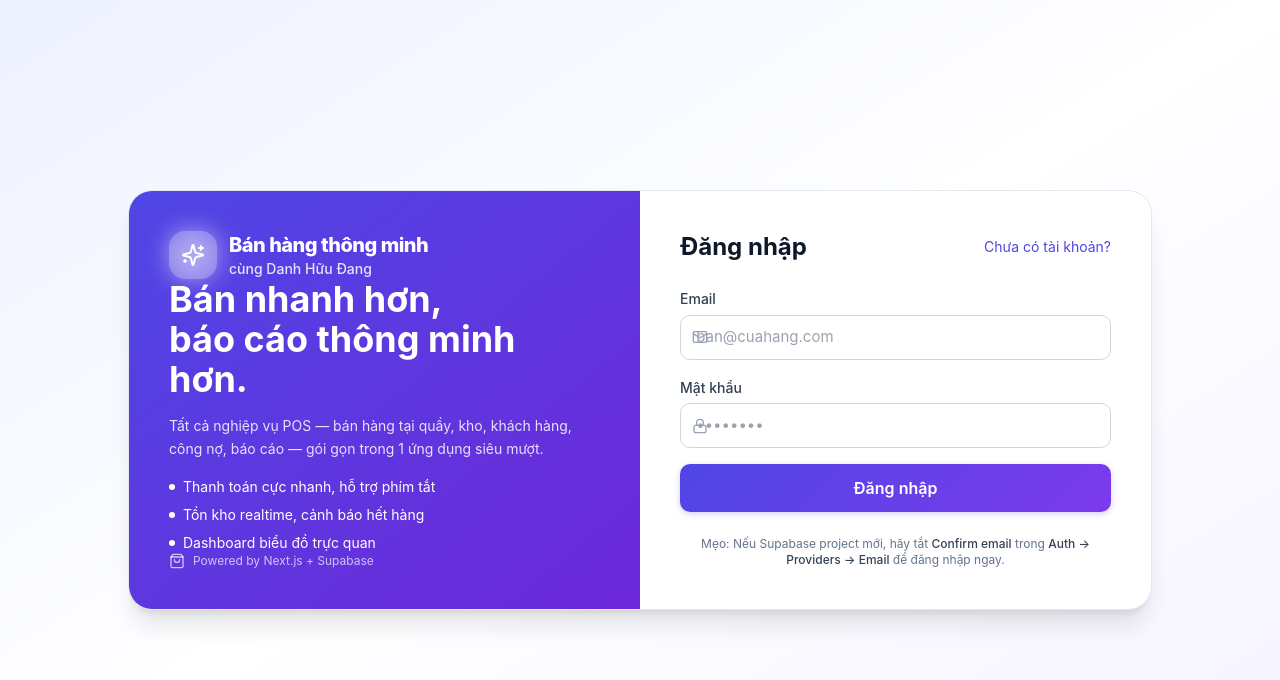
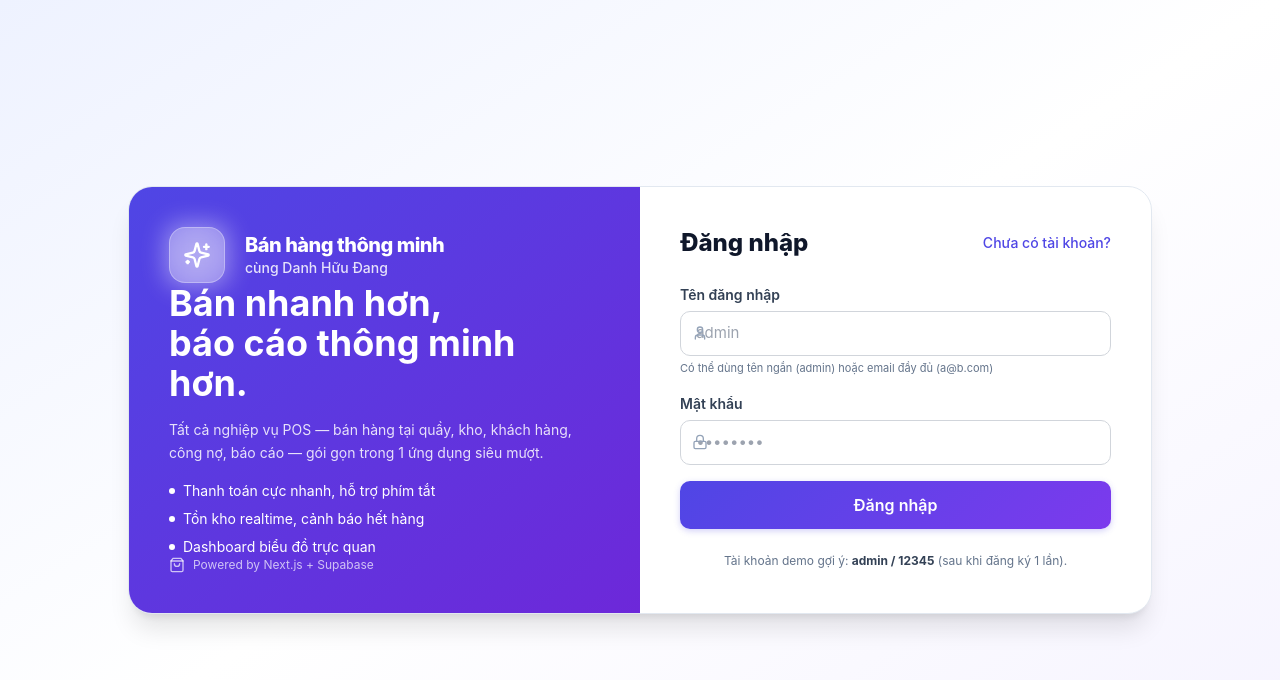
Before and after one commit to danhhuudang-ship-it/taphoa-duydan, a Next.js app: page /login in a window 1280 px wide. Shown: the top 680 px of the page. Built offline with nearby package versions, Linux system fonts and the light colour scheme.

Commit message:
Fix login spacing + dark mode opacity + Drive URL + username login

```diff
--- a/app/globals.css
+++ b/app/globals.css
@@ -351,9 +351,9 @@ html.dark .card-hover:hover {
 }
 
 /* Override common Tailwind backgrounds */
-html.dark .bg-white         { background-color: rgba(255,255,255,0.04) !important; }
+html.dark .bg-white         { background-color: rgba(20,22,40,0.95) !important; border-color: rgba(255,255,255,0.10); }
 html.dark .bg-white\/95     { background-color: rgba(20,22,40,0.85) !important; }
-html.dark .bg-slate-50      { background-color: rgba(255,255,255,0.03) !important; }
+html.dark .bg-slate-50      { background-color: rgba(255,255,255,0.04) !important; }
 html.dark .bg-slate-100     { background-color: rgba(255,255,255,0.06) !important; }
 html.dark .bg-slate-200     { background-color: rgba(255,255,255,0.10) !important; }
 html.dark .bg-slate-100\/80,
@@ -479,10 +479,10 @@ html.dark .glow-card:hover { box-shadow: 0 24px 48px -16px rgba(168,85,247,0.4)
 /* ====================================================================== */
 @keyframes wobble {
   0%, 100% { transform: rotate(0deg); }
-  20% { transform: rotate(8deg) scale(1.05); }
-  40% { transform: rotate(-6deg) scale(1.02); }
-  60% { transform: rotate(4deg); }
-  80% { transform: rotate(-3deg); }
+  20% { transform: rotate(7deg); }
+  40% { transform: rotate(-5deg); }
+  60% { transform: rotate(3deg); }
+  80% { transform: rotate(-2deg); }
 }
 .animate-wobble { animation: wobble 4.5s ease-in-out infinite; }
 
@@ -496,3 +496,32 @@ html.dark .glow-card:hover { box-shadow: 0 24px 48px -16px rgba(168,85,247,0.4)
   50%      { box-shadow: 0 0 32px rgba(168, 85, 247, 0.65), 0 0 0 8px rgba(168, 85, 247, 0.08); }
 }
 .animate-glow-pulse { animation: glow-pulse 3.5s ease-in-out infinite; }
+
+
+/* Make notification/theme buttons solid in dark mode */
+html.dark header button.bg-white,
+html.dark .topbar-button {
+  background: rgba(30, 33, 60, 0.85) !important;
+  border-color: rgba(255,255,255,0.12) !important;
+  backdrop-filter: blur(10px);
+}
+html.dark header button.bg-white:hover {
+  background: rgba(40, 43, 75, 0.95) !important;
+  border-color: rgba(129,140,248,0.5) !important;
+}
+
+/* Notification dropdown panel — solid in dark mode */
+html.dark .notif-dropdown {
+  background: rgba(15, 17, 35, 0.97) !important;
+  border-color: rgba(255,255,255,0.10) !important;
+  box-shadow: 0 20px 50px -10px rgba(0,0,0,0.6), 0 0 0 1px rgba(255,255,255,0.05);
+  backdrop-filter: blur(20px);
+}
+
+/* Modal backgrounds in dark mode — solid */
+html.dark .glass-strong,
+html.dark .modal-panel {
+  background: rgba(15, 17, 35, 0.97) !important;
+  border-color: rgba(255,255,255,0.10) !important;
+  box-shadow: 0 20px 50px -10px rgba(0,0,0,0.6);
+}
--- a/app/login/page.tsx
+++ b/app/login/page.tsx
@@ -1,31 +1,44 @@
 'use client';
 import { useState } from 'react';
 import { useRouter } from 'next/navigation';
-import { Loader2, Lock, Mail, Sparkles, ShoppingBag } from 'lucide-react';
+import { Loader2, Lock, User, Sparkles, ShoppingBag } from 'lucide-react';
 import toast from 'react-hot-toast';
 import { createClient } from '@/lib/supabase/client';
+
+const FAKE_EMAIL_DOMAIN = '@taphoa-duydan.local';
+
+/** Cho phép đăng nhập bằng tên ngắn (vd: "admin") hoặc email đầy đủ */
+function toEmail(u: string): string {
+  const v = u.trim();
+  if (v.includes('@')) return v.toLowerCase();
+  return `${v.toLowerCase()}${FAKE_EMAIL_DOMAIN}`;
+}
 
 export default function LoginPage() {
   const router = useRouter();
   const [mode, setMode] = useState<'login' | 'register'>('login');
-  const [email, setEmail] = useState('');
+  const [username, setUsername] = useState('');
   const [password, setPassword] = useState('');
   const [loading, setLoading] = useState(false);
 
   const handle = async (e: React.FormEvent) => {
     e.preventDefault();
-    if (!email || !password) return toast.error('Vui lòng nhập đầy đủ');
+    if (!username || !password) return toast.error('Vui lòng nhập đầy đủ');
     setLoading(true);
     const supabase = createClient();
+    const email = toEmail(username);
     try {
       if (mode === 'login') {
         const { error } = await supabase.auth.signInWithPassword({ email, password });
         if (error) throw error;
         toast.success('Đăng nhập thành công ✨');
       } else {
+        if (password.length < 5) {
+          throw new Error('Mật khẩu phải có ít nhất 5 ký tự');
+        }
         const { error } = await supabase.auth.signUp({ email, password });
         if (error) throw error;
-        toast.success('Tạo tài khoản OK');
+        toast.success('Tạo tài khoản thành công');
       }
       router.push('/dashboard');
       router.refresh();
@@ -40,15 +53,15 @@ export default function LoginPage() {
     <div className="min-h-screen flex items-center justify-center px-4 bg-gradient-to-br from-indigo-50 via-white to-violet-50">
       <div className="w-full max-w-5xl grid md:grid-cols-2 gap-0 bg-white rounded-3xl overflow-hidden shadow-xl border border-slate-200 motion-fade-up">
         <div className="relative p-10 hidden md:flex flex-col justify-between bg-gradient-to-br from-indigo-600 to-violet-700 text-white">
-          <div className="flex items-center gap-3">
-            <div className="relative">
-              <div className="absolute inset-0 rounded-2xl blur-md opacity-50 bg-white" />
-              <div className="relative size-12 rounded-2xl flex items-center justify-center bg-white/20 backdrop-blur">
-                <Sparkles className="size-6 animate-wobble" />
+          <div className="flex items-center gap-5">
+            <div className="relative shrink-0">
+              <div className="absolute -inset-1 rounded-2xl blur-md opacity-40 bg-white" />
+              <div className="relative size-14 rounded-2xl flex items-center justify-center bg-white/25 backdrop-blur border border-white/30">
+                <Sparkles className="size-7 animate-wobble" />
               </div>
             </div>
-            <div>
-              <div className="text-xl font-extrabold tracking-tight">Bán hàng thông minh</div>
+            <div className="min-w-0">
+              <div className="text-xl font-extrabold tracking-tight leading-tight">Bán hàng thông minh</div>
               <div className="text-sm text-white/85 font-medium">cùng Danh Hữu Đang</div>
             </div>
           </div>
@@ -72,25 +85,42 @@ export default function LoginPage() {
 
         <div className="p-8 md:p-10">
           <div className="flex items-center justify-between mb-6">
-            <h3 className="text-2xl font-bold text-slate-900">{mode === 'login' ? 'Đăng nhập' : 'Tạo tài khoản'}</h3>
-            <button type="button" onClick={() => setMode(mode === 'login' ? 'register' : 'login')} className="text-sm text-indigo-600 hover:underline">
+            <h3 className="text-2xl font-extrabold text-slate-900">{mode === 'login' ? 'Đăng nhập' : 'Tạo tài khoản'}</h3>
+            <button type="button" onClick={() => setMode(mode === 'login' ? 'register' : 'login')} className="text-sm text-indigo-600 hover:underline font-medium">
               {mode === 'login' ? 'Chưa có tài khoản?' : 'Đã có tài khoản?'}
             </button>
           </div>
 
           <form onSubmit={handle} className="space-y-4">
             <div>
-              <label className="text-sm font-medium text-slate-700">Email</label>
+              <label className="text-sm font-semibold text-slate-700">Tên đăng nhập</label>
               <div className="relative mt-1">
-                <Mail className="absolute left-3 top-1/2 -translate-y-1/2 size-4 text-slate-400" />
-                <input className="input pl-10" placeholder="ban@cuahang.com" type="email" value={email} onChange={(e) => setEmail(e.target.value)} />
+                <User className="absolute left-3 top-1/2 -translate-y-1/2 size-4 text-slate-400" />
+                <input
+                  className="input pl-10"
+                  placeholder="admin"
+                  type="text"
+                  autoComplete="username"
+                  value={username}
+                  onChange={(e) => setUsername(e.target.value)}
+                />
+              </div>
+              <div className="text-[11px] text-slate-500 mt-1">
+                Có thể dùng tên ngắn (admin) hoặc email đầy đủ (a@b.com)
               </div>
             </div>
             <div>
-              <label className="text-sm font-medium text-slate-700">Mật khẩu</label>
+              <label className="text-sm font-semibold text-slate-700">Mật khẩu</label>
               <div className="relative mt-1">
                 <Lock className="absolute left-3 top-1/2 -translate-y-1/2 size-4 text-slate-400" />
-                <input className="input pl-10" placeholder="••••••••" type="password" value={password} onChange={(e) => setPassword(e.target.value)} />
+                <input
+                  className="input pl-10"
+                  placeholder="••••••••"
+                  type="password"
+                  autoComplete={mode === 'login' ? 'current-password' : 'new-password'}
+                  value={password}
+                  onChange={(e) => setPassword(e.target.value)}
+                />
               </div>
             </div>
 
@@ -101,8 +131,11 @@ export default function LoginPage() {
           </form>
 
           <div className="mt-6 text-center text-xs text-slate-500">
-            Mẹo: Nếu Supabase project mới, hãy tắt <span className="text-slate-700 font-medium">Confirm email</span> trong{' '}
-            <span className="text-slate-700 font-medium">Auth → Providers → Email</span> để đăng nhập ngay.
+            {mode === 'register' ? (
+              <>Mẹo: Để khách hàng dễ dùng, đăng ký <b className="text-slate-700">admin / 12345</b>.</>
+            ) : (
+              <>Tài khoản demo gợi ý: <b className="text-slate-700">admin / 12345</b> (sau khi đăng ký 1 lần).</>
+            )}
           </div>
         </div>
       </div>
--- a/components/ImageUploader.tsx
+++ b/components/ImageUploader.tsx
@@ -9,24 +9,34 @@ import { cn } from '@/lib/utils';
 type Tab = 'upload' | 'url';
 
 /**
- * Convert Google Drive sharing link → direct image URL.
- * Hỗ trợ các format:
+ * Convert Google Drive sharing link → direct image URL (qua lh3.googleusercontent.com).
+ * Format này render được trực tiếp trong <img>, không bị CORS/redirect như drive.google.com/uc.
+ *
+ * Hỗ trợ các URL Drive sau:
  *   https://drive.google.com/file/d/<ID>/view?usp=sharing
  *   https://drive.google.com/open?id=<ID>
  *   https://drive.google.com/uc?id=<ID>
+ *   https://docs.google.com/uc?id=<ID>
+ *   https://lh3.googleusercontent.com/d/<ID>=...
  */
+function extractDriveId(url: string): string | null {
+  // /file/d/<ID>/...
+  let m = url.match(/(?:drive|docs)\.google\.com\/file\/d\/([a-zA-Z0-9_-]+)/);
+  if (m) return m[1];
+  // ?id=<ID>
+  m = url.match(/(?:drive|docs)\.google\.com\/(?:open|uc)[^?]*\?(?:[^&]*&)*id=([a-zA-Z0-9_-]+)/);
+  if (m) return m[1];
+  // already lh3 format: /d/<ID>
+  m = url.match(/lh3\.googleusercontent\.com\/d\/([a-zA-Z0-9_-]+)/);
+  if (m) return m[1];
+  return null;
+}
+
 function normalizeImageUrl(input: string): string {
   const url = input.trim();
   if (!url) return '';
-
-  // Drive: /file/d/<ID>/...
-  let m = url.match(/drive\.google\.com\/file\/d\/([^/]+)/);
-  if (m) return `https://drive.google.com/uc?export=view&id=${m[1]}`;
-
-  // Drive: ?id=<ID>
-  m = url.match(/drive\.google\.com\/(?:open|uc).*?[?&]id=([^&]+)/);
-  if (m) return `https://drive.google.com/uc?export=view&id=${m[1]}`;
-
+  const id = extractDriveId(url);
+  if (id) return `https://lh3.googleusercontent.com/d/${id}=w1024`;
   return url;
 }
 
--- a/components/NotificationBell.tsx
+++ b/components/NotificationBell.tsx
@@ -66,7 +66,7 @@ export default function NotificationBell() {
       </button>
 
       {open && (
-        <div className="absolute right-0 mt-2 w-[340px] max-h-[80vh] bg-white rounded-2xl border border-slate-200 shadow-xl z-50 overflow-hidden motion-fade-up">
+        <div className="notif-dropdown absolute right-0 mt-2 w-[340px] max-h-[80vh] bg-white rounded-2xl border border-slate-200 shadow-xl z-50 overflow-hidden motion-fade-up">
           <div className="p-4 border-b border-slate-100 flex items-center justify-between">
             <div>
               <div className="font-bold text-slate-900">Thông báo</div>
```
